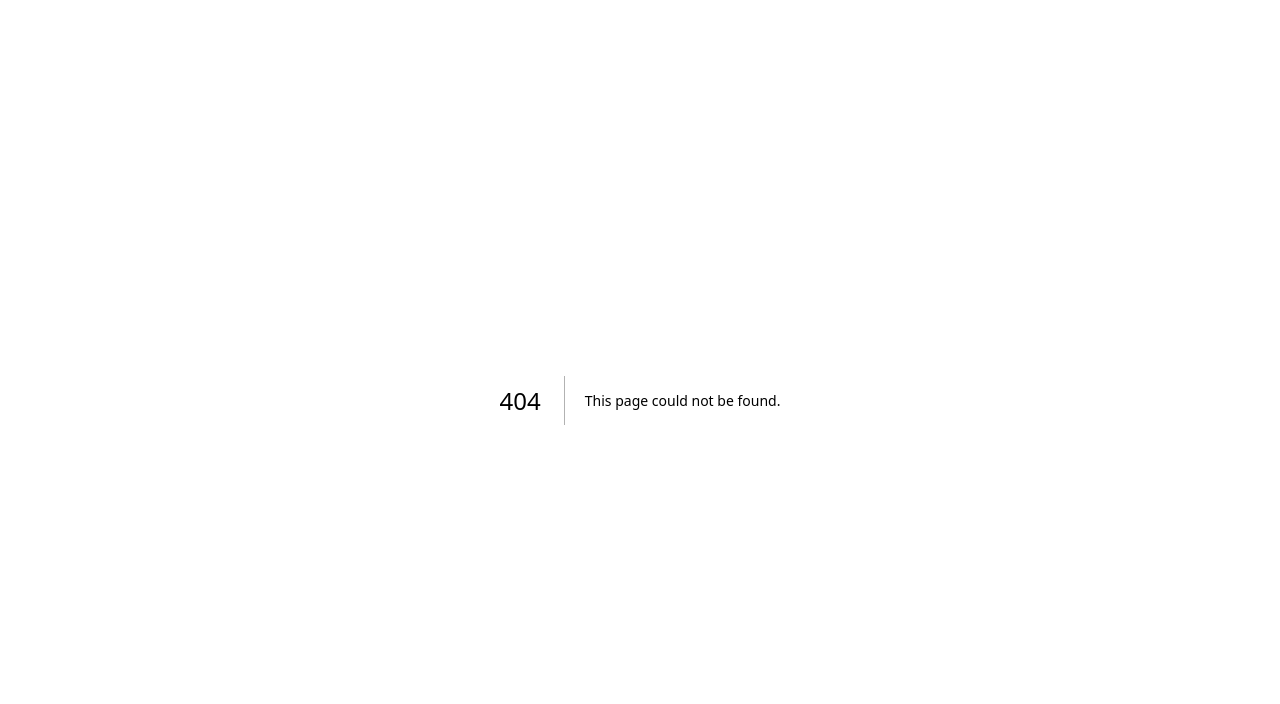
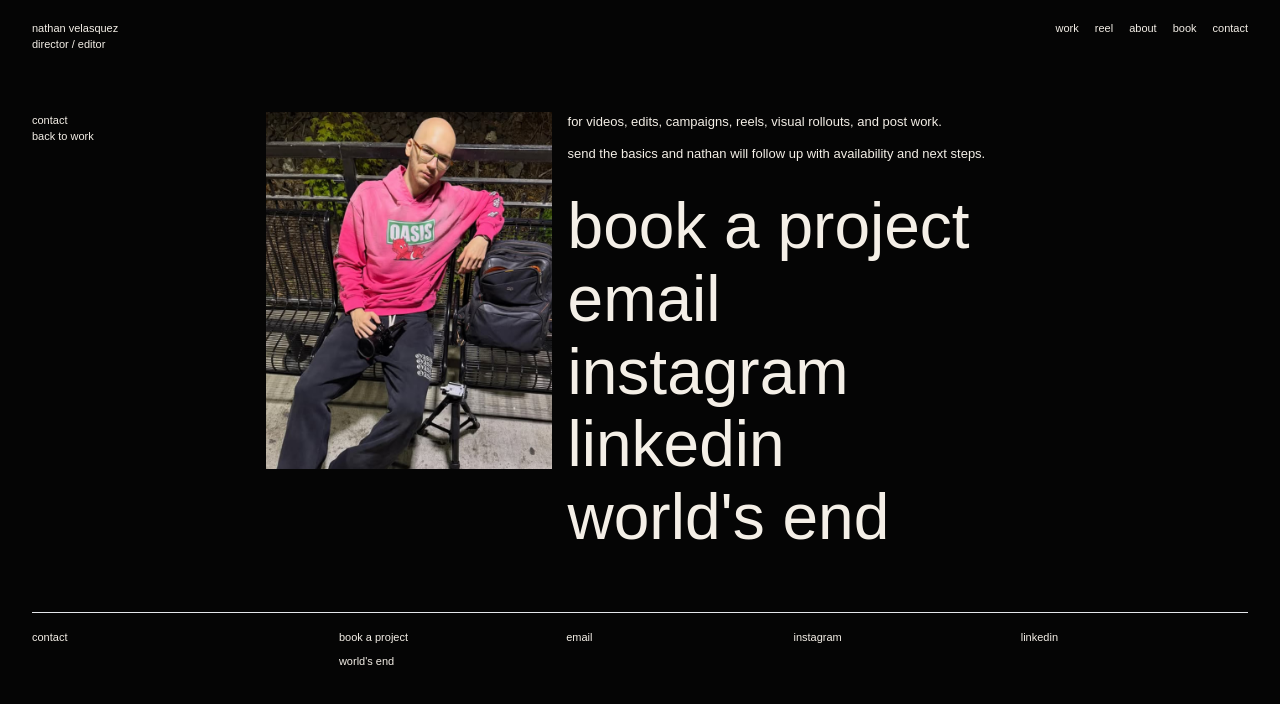
Before and after one commit to natemv7/nathan-velasquez-portfolio, a Next.js app: page /contact in a window 1280 px wide. Before the commit this address had no page. Shown: the top 704 px of the page. Built offline with nearby package versions, Linux system fonts and the light colour scheme.

Commit message:
Add contact page and update work order

```diff
--- /dev/null
+++ b/app/contact/page.tsx
@@ -0,0 +1,63 @@
+import Image from "next/image";
+import Link from "next/link";
+import { Footer } from "@/components/Footer";
+import { Navigation } from "@/components/Navigation";
+import { contact, partners, profileMedia } from "@/lib/projects";
+
+const contactLinks = [
+  { label: "book a project", href: "/book" },
+  { label: "email", href: `mailto:${contact.email}` },
+  { label: "instagram", href: contact.instagram, external: true },
+  { label: "linkedin", href: contact.linkedin, external: true },
+  { label: partners.postHouseName.toLowerCase(), href: partners.postHouseUrl, external: true },
+];
+
+export default function ContactPage() {
+  return (
+    <main className="min-h-screen bg-ink text-bone">
+      <Navigation />
+
+      <section className="mx-auto grid max-w-[1600px] gap-x-4 gap-y-6 px-4 pb-16 pt-28 sm:px-6 md:grid-cols-[0.32fr_0.42fr_1fr] lg:px-8">
+        <div className="text-[11px] lowercase leading-4 text-bone/54">
+          <p>contact</p>
+          <Link href="/#selected-work" className="transition-colors hover:text-bone">
+            back to work
+          </Link>
+        </div>
+
+        <div className="relative aspect-[4/5] min-h-0 overflow-hidden bg-bone/[0.03]">
+          <Image
+            src={profileMedia.portrait}
+            alt="Nathan Velasquez seated with camera equipment."
+            fill
+            sizes="(min-width: 768px) 28vw, 100vw"
+            className="object-cover object-[50%_14%]"
+          />
+        </div>
+
+        <div className="grid max-w-3xl content-start gap-8">
+          <div className="grid gap-3 text-[13px] leading-5 text-bone/68">
+            <p>for videos, edits, campaigns, reels, visual rollouts, and post work.</p>
+            <p className="text-bone/46">send the basics and nathan will follow up with availability and next steps.</p>
+          </div>
+
+          <div className="grid gap-y-3 text-[clamp(30px,5vw,82px)] font-medium lowercase leading-[0.95] text-bone">
+            {contactLinks.map((item) => (
+              <a
+                key={item.href}
+                href={item.href}
+                target={item.external ? "_blank" : undefined}
+                rel={item.external ? "noreferrer" : undefined}
+                className="transition-colors hover:text-bone/72"
+              >
+                {item.label}
+              </a>
+            ))}
+          </div>
+        </div>
+      </section>
+
+      <Footer />
+    </main>
+  );
+}
--- a/components/Navigation.tsx
+++ b/components/Navigation.tsx
@@ -5,7 +5,7 @@ const links = [
   { label: "Reel", href: "/#reel" },
   { label: "About", href: "/about" },
   { label: "Book", href: "/book" },
-  { label: "Contact", href: "/#contact" },
+  { label: "Contact", href: "/contact" },
 ];
 
 export function Navigation() {
--- a/lib/projects.ts
+++ b/lib/projects.ts
@@ -85,7 +85,7 @@ export const projects: Project[] = [
       { label: "Production", value: "Nate Velasquez" },
     ],
     featured: true,
-    priority: 1,
+    priority: 2,
     sourceUrl: `${sourceBase}/nikespec/`,
     finalVideoUrl: "https://vimeo.com/1198629176?fl=pl&fe=ti",
     videoEmbedUrl: vimeoEmbed("1198629176"),
@@ -207,7 +207,7 @@ export const projects: Project[] = [
       { label: "Post-Production", value: "@omen.two & @worldsendprod" },
     ],
     featured: true,
-    priority: 2,
+    priority: 6,
     sourceUrl: `${sourceBase}/liltjaycantchange/`,
     finalVideoUrl: "https://vimeo.com/1198766682?fl=pl&fe=ti",
     videoEmbedUrl: vimeoEmbed("1198766682"),
@@ -264,7 +264,7 @@ export const projects: Project[] = [
       "A tight music video edit built around energy, clarity, and replay value.",
     credits: [{ label: "Editor", value: "Nathan Velasquez" }],
     featured: true,
-    priority: 6,
+    priority: 3,
     finalVideoUrl: "https://www.youtube.com/watch?v=PDQM23AiARM",
     previewVideo: "/media/projects/lil-baby-fu2x/preview.mp4",
     posterStatus: "FU2X preview",
@@ -287,7 +287,7 @@ export const projects: Project[] = [
       "A polished edit connecting music, sports, and campaign energy with a strong visual pace.",
     credits: [{ label: "Editor", value: "Nathan Velasquez" }],
     featured: true,
-    priority: 3,
+    priority: 5,
     finalVideoUrl: "https://www.youtube.com/watch?v=LjYgsSzCGZQ",
     previewVideo: "/media/projects/lil-baby-nfl-touchdown/preview.mp4",
     posterStatus: "Touchdown preview",
@@ -315,7 +315,7 @@ export const projects: Project[] = [
       { label: "Post-House", value: "World's End" },
     ],
     featured: true,
-    priority: 5,
+    priority: 1,
     sourceUrl: "https://www.instagram.com/color____block/",
     finalVideoUrl: "https://vimeo.com/1198797697?fl=pl&fe=ti",
     videoEmbedUrl: vimeoEmbed("1198797697"),
@@ -592,7 +592,7 @@ export const projects: Project[] = [
       "A clean, elegant recap that carries the movement of the day without becoming a generic event video.",
     credits: [{ label: "Directed, Shot, Edited", value: "Nathan Velasquez" }],
     featured: true,
-    priority: 7,
+    priority: 10,
     sourceUrl: `${sourceBase}/nybfw/`,
     finalVideoUrl: "https://vimeo.com/1198804611?fl=pl&fe=ti",
     videoEmbedUrl: vimeoEmbed("1198804611"),
@@ -691,7 +691,7 @@ export const projects: Project[] = [
       "A sharp commercial visual built to give the brand a larger, more cinematic presence.",
     credits: [{ label: "Directed, Shot, Edited", value: "Nathan Velasquez" }],
     featured: true,
-    priority: 10,
+    priority: 7,
     finalVideoUrl: "https://vimeo.com/1205297300",
     videoEmbedUrl: vimeoEmbed("1205297300"),
     previewVideo: "/media/projects/targeted/preview.mp4",
```
